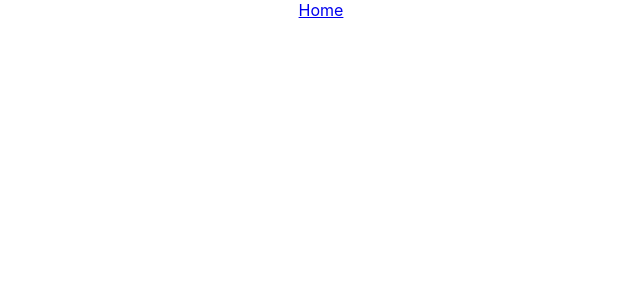
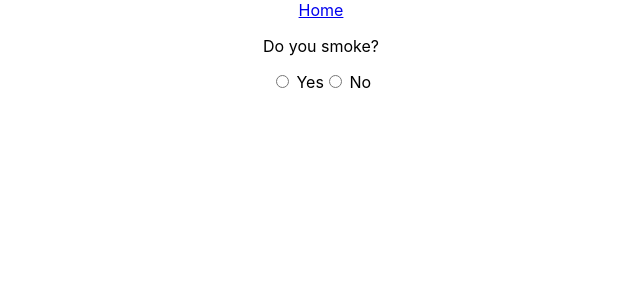
Before and after one commit to hiddencilantro/the-nobrac-initiative, a React (Create React App) app: page /survey/consumption/tobacco in a window 1280 px wide. Shown: the top 300 px of the page, without its empty margins (319-959 px from the left). Built offline with nearby package versions, Linux system fonts and the light colour scheme.

Commit message:
set up consumption/tabacco

```diff
--- a/src/components/Survey.js
+++ b/src/components/Survey.js
@@ -256,6 +256,13 @@ function Survey() {
             }
         }
     });
+    const [tobacco, setTobacco] = useState({
+        "emission_factor": "consumer_goods-type_tobacco_products",
+        "parameters": {
+            "money": 0,
+            "money_unit": "usd"
+        }
+    });
 
     // const dispatch = useDispatch();
 
@@ -286,7 +293,8 @@ function Survey() {
                     element={<Consumption
                         foods={foods} setFoods={setFoods}
                         beverages={beverages} setBeverages={setBeverages}
-                        dining={dining} setDining={setDining} />} />
+                        dining={dining} setDining={setDining}
+                        tobacco={tobacco.parameters.money} setTobacco={setTobacco} />} />
             </Routes>
         </div>
     );
--- a/src/components/survey/consumption/Consumption.js
+++ b/src/components/survey/consumption/Consumption.js
@@ -2,9 +2,9 @@ import { Routes, Route } from 'react-router-dom';
 import Food from './subcategories/Food';
 import Beverage from './subcategories/Beverage';
 import Dining from './subcategories/Dining';
-// import Tobacco from './subcategories/Tobacco';
+import Tobacco from './subcategories/Tobacco';
 
-function Consumption({foods, setFoods, beverages, setBeverages, dining, setDining}) {
+function Consumption({foods, setFoods, beverages, setBeverages, dining, setDining, tobacco, setTobacco}) {
     return (
         <Routes>
             <Route
@@ -19,10 +19,10 @@ function Consumption({foods, setFoods, beverages, setBeverages, dining, setDinin
                 path="dining"
                 element={<Dining
                     dining={dining} setDining={setDining} />} />
-            {/* <Route
+            <Route
                 path="tobacco"
                 element={<Tobacco
-                     />} /> */}
+                    tobacco={tobacco} setTobacco={setTobacco} />} />
         </Routes>
     );
 }
--- /dev/null
+++ b/src/components/survey/consumption/forms/TobaccoForm.js
@@ -0,0 +1,41 @@
+import { useNavigate } from 'react-router-dom';
+
+function TobaccoForm({display, tobacco, setTobacco}) {
+    const navigate = useNavigate();
+
+    const handleSubmit = e => {
+        e.preventDefault();
+        if(isNaN(tobacco)) {
+            setTobacco(pS => ({...pS, parameters: {...pS.parameters, money: 0}}));
+        };
+        navigate('/survey/shopping/goods');
+    };
+
+    const handleNext = () => {
+        setTobacco(pS => ({...pS, parameters: {...pS.parameters, money: 0}}));
+        navigate('/survey/shopping/goods');
+    };
+
+    if (display === "true") {
+        return (
+            <form onSubmit={handleSubmit}>
+                <label htmlFor="tobacco-money-input">How much do you approximately spend on cigarettes per year?</label>
+                <br />
+                $<input
+                    type="number"
+                    id="tobacco-money-input"
+                    placeholder="0"
+                    value={(tobacco === 0 || isNaN(tobacco)) ? "" : tobacco}
+                    onChange={e => setTobacco(pS => ({...pS, parameters: {...pS.parameters, money: e.target.valueAsNumber}}))} />
+                <br />
+                <input type="submit" value="Next"/>
+            </form>
+        );
+    } else if (display === "false") {
+        return <button type="button" onClick={handleNext}>Next</button>;
+    } else {
+        return null;
+    };
+}
+
+export default TobaccoForm;
--- a/src/components/survey/consumption/subcategories/Tobacco.js
+++ b/src/components/survey/consumption/subcategories/Tobacco.js
@@ -0,0 +1,20 @@
+import { useState } from "react";
+import TobaccoForm from '../forms/TobaccoForm';
+
+function Tobacco({tobacco, setTobacco}) {
+    const [toggle, setToggle] = useState(null);
+
+    return (
+        <>
+            <p>Do you smoke?</p>
+            <div onChange={e => setToggle(e.target.value)} >
+                <input type="radio" name="car" value={true} /> Yes
+                <input type="radio" name="car" value={false} /> No
+            </div>
+            <br />
+            <TobaccoForm display={toggle} tobacco={tobacco} setTobacco={setTobacco} />
+        </>
+    );
+}
+
+export default Tobacco;
```
